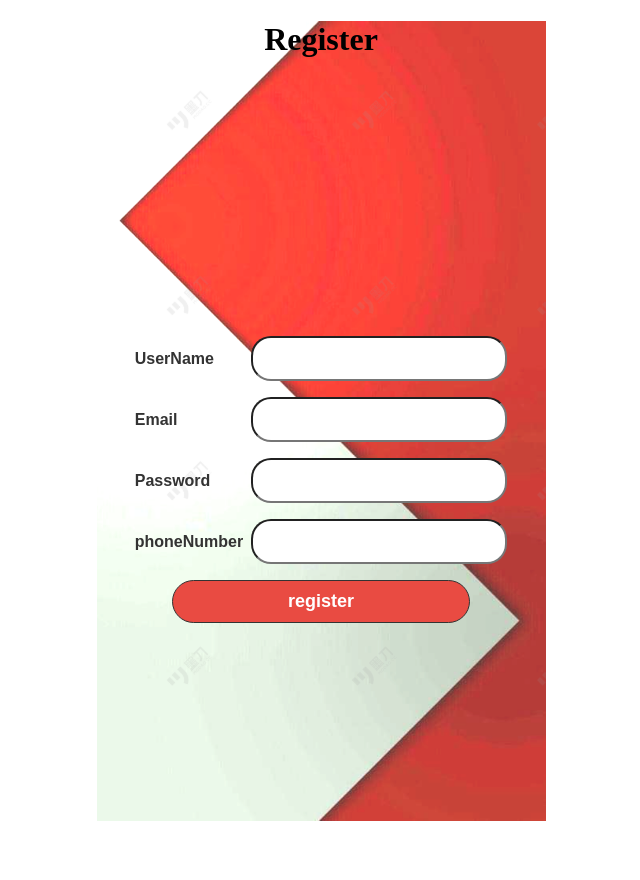
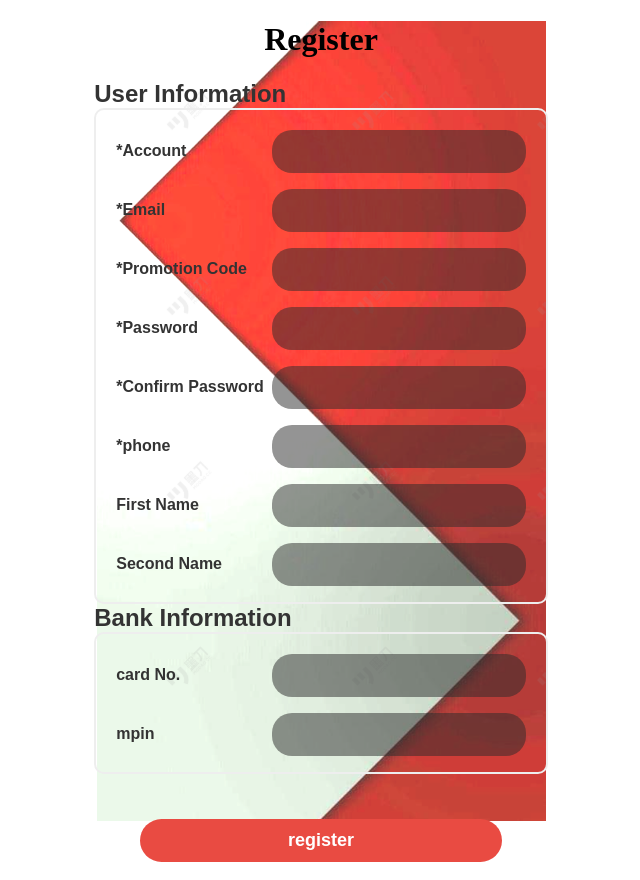
Before and after one commit to pangliu/RecatWebTest, a React (Vite) app: page / in a window 1280 px wide. Shown: the whole page, without its empty margins (319-959 px from the left). Built offline with nearby package versions, Linux system fonts and the light colour scheme.

Commit message:
[fix]修改表單欄位

```diff
--- a/package.json
+++ b/package.json
@@ -10,6 +10,7 @@
     "preview": "vite preview"
   },
   "dependencies": {
+    "axios": "^1.7.9",
     "react": "^18.3.1",
     "react-dom": "^18.3.1"
   },
@@ -23,6 +24,6 @@
     "eslint-plugin-react-hooks": "^5.0.0",
     "eslint-plugin-react-refresh": "^0.4.14",
     "globals": "^15.12.0",
-    "vite": "^6.0.1"
+    "vite": "^6.0.3"
   }
 }
--- a/src/App.css
+++ b/src/App.css
@@ -10,13 +10,22 @@
     width: 100%;    /*視窗高度*/
     height: 100vh;
 }
+.label-title {
+    font-size: x-large;
+}
+.form-type {
+    border: 2px solid #eee;
+    padding-top: 20px;
+    padding-left: 20px;
+    padding-right: 20px;
+    border-radius: 10px;
+}
 
 /* 表單容器樣式 */
 .form-container {
     display: flex;
     justify-content: center; /* 水平置中 */
     align-items: center; /* 垂直置中 */
-    height: 100vh; /* 讓容器充滿整個視窗高度 */
     background-color: transparent;
 }
 
@@ -33,6 +42,9 @@
     padding: 10px;
     font-size: large;
     font-family: 'Arial', sans-serif; /* 字體樣式 */
+    border: 1px solid transparent;
+    color: #fff;
+    background-color: rgba(42,42,42,0.5);;
 }
 
 label {
@@ -46,6 +58,7 @@
 .submit-btn {
     margin-left: 10%;
     margin-right: 10%;
+    margin-top: 10%;
     padding-top: 10px;
     padding-bottom: 10px;
     border-radius: 25px;
@@ -53,7 +66,13 @@
     text-align: center;
     font-size: large;
     font-weight: bold;
-    border: 1px solid #333;
+    border: 1px solid transparent;
     color: #fff; /* 字體顏色 */
     background-color: #E94B42;
 }
+
+input[type="number"]::-webkit-inner-spin-button,
+input[type="number"]::-webkit-outer-spin-button {
+  -webkit-appearance: none;
+  margin: 0;
+}
--- a/src/RegistrationPage.jsx
+++ b/src/RegistrationPage.jsx
@@ -1,31 +1,57 @@
 import React, { useState } from 'react';
 import './App.css';
+import axios from 'axios';
 
 
 function RegistrationPage() {
     const [formData, setFormData] = useState({
-        userName: '',
+        account: '',
         email: '',
+        promotionCode:'',
         password: '',
-        phoneNumber:''
+        confirmPassword:'',
+        phoneNumber:'',
+        firstName:'',
+        secondName:'',
+        cardNo:'',
+        mpin:''
+    });
+    const [resp, setResponse] = useState({
+        code:'',
+        error_msg:'',
+        result: {
+            regist:''
+        }
     });
 
     const handleChange = (e) => {
         const { name, value } = e.target;
+        console.log("handleChange name: ", name, ' + value: ', value)
         setFormData({
             ...formData,
             [name]: value
         });
     };
 
-    const handleSubmit = (e) => {
-        e.preventDefault();
+    const handleSubmit = async(event) => {
+        event.preventDefault();
         console.log('Form submitted:', formData);
-        alert('onClick')
         // Add form submission logic here
+        axios.post(
+            'https://run.mocky.io/v3/bc0997ca-458a-478c-b9f5-efbaa306ff8d',
+            formData)
+        .then(response => {
+            setResponse(response.data)
+            // setResponse(response.data);
+
+            var code = resp.result.regist
+            console.log('resp code: ', code)
+            // alert('response code: ', code);
+        })
+        .catch(error => {
+            alert('error: ', error);
+        });
     };
-
-
 
     return (
         <div className="registration-container">
@@ -39,17 +65,19 @@
     return (
         <div className='form-container'>
             <form onSubmit={handleSubmit}>
+                <label className='label-title'>User Information</label>
+                <div className='form-type'>
                     <FormInput
-                    label="UserName"
+                        label="*Account"
                         type="text"
-                    id="user_name"
-                    name="user_name"
-                    value={formData.username}
+                        id="account"
+                        name="account"
+                        value={formData.account}
                         handleChange={handleChange}
                         required
                     />
                     <FormInput
-                    label="Email"
+                        label="*Email"
                         type="email"
                         id="email"
                         name="email"
@@ -58,7 +86,16 @@
                         required
                     />
                     <FormInput
-                    label="Password"
+                        label="*Promotion Code"
+                        type="text"
+                        id="promotionCode"
+                        name="promotionCode"
+                        value={formData.promotionCode}
+                        handleChange={handleChange}
+                        required
+                    />
+                    <FormInput
+                        label="*Password"
                         type="password"
                         id="password"
                         name="password"
@@ -67,17 +104,61 @@
                         required
                     />
                     <FormInput
-                    label="phoneNumber"
-                    type="phone"
+                        label="*Confirm Password"
+                        type="password"
+                        id="confirmPassword"
+                        name="confirmPassword"
+                        value={formData.confirmPassword}
+                        handleChange={handleChange}
+                        required
+                    />
+                    <FormInput
+                        label="*phone"
+                        type="number"
                         id="phoneNumber"
                         name="phoneNumber"
                         value={formData.phoneNumber}
                         handleChange={handleChange}
                         required
                     />
+                    <FormInput
+                        label="First Name"
+                        type="text"
+                        id="firstName"
+                        name="firstName"
+                        value={formData.firstName}
+                        handleChange={handleChange}
+                    />
+                    <FormInput
+                        label="Second Name"
+                        type="text"
+                        id="secondName"
+                        name="secondName"
+                        value={formData.secondName}
+                        handleChange={handleChange}
+                    />
+                </div>
+                <label className='label-title'>Bank Information</label>
+                <div className='form-type'>
+                    <FormInput
+                        label="card No."
+                        type="number"
+                        id="cardNo"
+                        name="cardNo"
+                        value={formData.cardNo}
+                        handleChange={handleChange}
+                    />
+                    <FormInput
+                        label="mpin"
+                        type="number"
+                        id="mpin"
+                        name="mpin"
+                        value={formData.mpin}
+                        handleChange={handleChange}
+                    />
+                </div>
                 <button type="submit" className="submit-btn" >register</button>
             </form>
-
         </div>
     );
 }
```
Also changed, not shown: 1 other file (tests, documents, lock files or other folders). Lines whose indentation alone changed are shown as unchanged.
